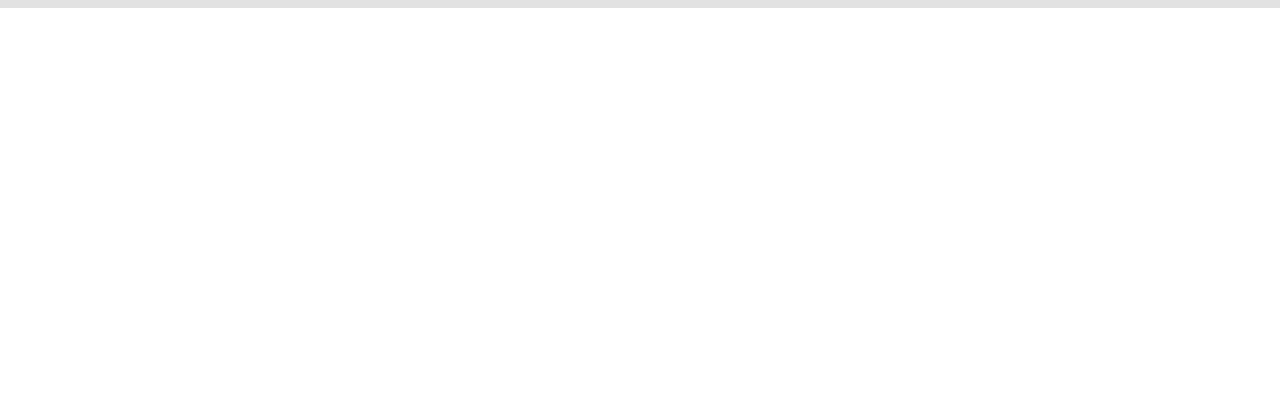
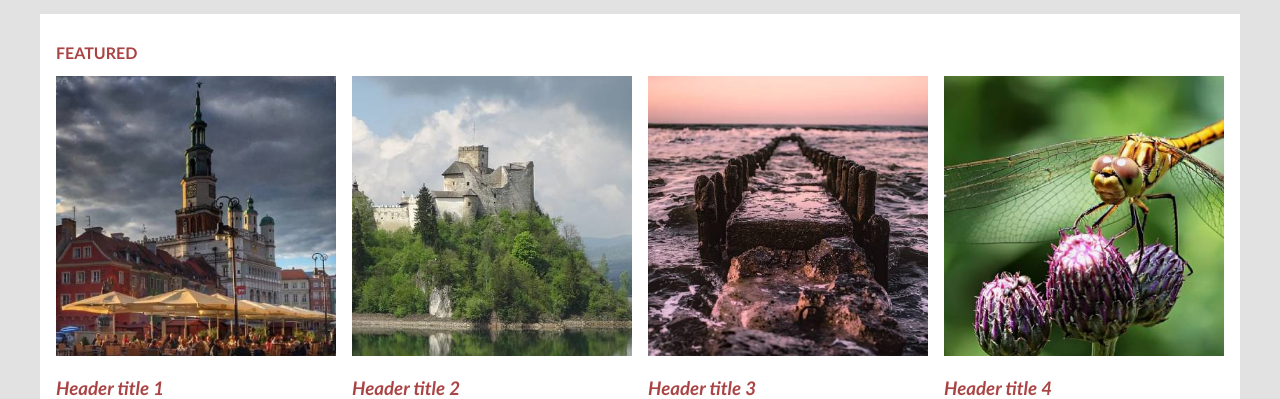
Before and after one commit to Bartosz27Z/pierwsza-strona-www, a plain HTML site: page index.html in a window 1280 px wide. Shown: the part 2401-2800 px from the top of the page. Before the commit the page ends 2409 px from the top, so only its background shows below. Drawn offline with Linux system fonts and the light colour scheme.

Commit message:
featured done

```diff
--- a/index.html
+++ b/index.html
@@ -129,6 +129,33 @@
         </div>
     </main>
 
+    <section id="featured">
+        <div class="container">
+            <h2>featured</h2>
+            <div class="featuredItems">
+                <div class="featuredItem">
+                    <div><img src="images/a.jpg"></div>
+                    <h3>Header title 1</h3>
+                    <h4>31.07.2021</h4>
+                </div>
+                <div class="featuredItem">
+                    <div><img src="images/b.jpg"></div>
+                    <h3>Header title 2</h3>
+                    <h4>31.07.2021</h4>
+                </div>
+                <div class="featuredItem">
+                    <div><img src="images/c.jpg"></div>
+                    <h3>Header title 3</h3>
+                    <h4>31.07.2021</h4>
+                </div>
+                <div class="featuredItem">
+                    <div><img src="images/d.jpg"></div>
+                    <h3>Header title 4</h3>
+                    <h4>31.07.2021</h4>
+                </div>
+            </div>
+        </div>
+    </section>
 
 
 
--- a/style.css
+++ b/style.css
@@ -94,11 +94,12 @@ main{
 
 main .container{
     display: flex;
+    column-gap: 1rem;
 }
 .mainItem{
     background:white;
     padding:1rem;
-    margin:1rem 0.5rem;
+    margin:1rem 0;
 }
 main .container #mainColumn{
     flex:70vw;
@@ -230,13 +231,57 @@ article p{
     content:'\27B2';
     padding-right: 0.3rem;
 }
-
 .mainItem.categories a{
     color:#888;
     text-decoration: none;
-
 }
 /* --------- /Widgety ---------- */
+
+/* --------- Featured ---------- */
+#featured{
+    background:var(--kolorTla);
+}
+#featured h2{
+    text-transform: uppercase;
+    color:var(--kolorGlowny);
+    font-size: 1rem;
+}
+#featured .container{
+    background:white;
+    padding:1rem;
+    box-sizing: border-box;
+}
+#featured .container .featuredItems{
+    display: flex;
+    column-gap:1rem;
+}
+.featuredItem div{
+    overflow: hidden;
+}
+.featuredItem img{
+    width:100%;
+    transition: transform 0.6s ease;
+}
+.featuredItem img:hover{
+    transform: scale(1.5);
+}
+
+.featuredItem h3{
+    color:var(--kolorGlowny);
+    font-weight: 600;
+    font-style: italic;
+}
+.featuredItem h4{
+    color:#aaa;
+    font-weight: 400;
+}
+.featuredItem h4::before{
+    content: '\2014';
+    padding-right: 0.2rem;
+}
+
+/* --------- /Featured ---------- */
+
 @media screen and (max-width:800px){
 
 /* --------- Menu ---------- */
@@ -296,4 +341,15 @@ main .container #mainAside{
     row-gap: 1rem;
 }
 /* --------- /Article ---------- */
+
+/* --------- Featured ---------- */
+#featured .container .featuredItems{
+    flex-wrap: wrap;
+    column-gap:1rem;
+    justify-content: center;
 }
+.featuredItem{
+    max-width: 220px;
+}
+/* --------- /Featured ---------- */
+}
```
